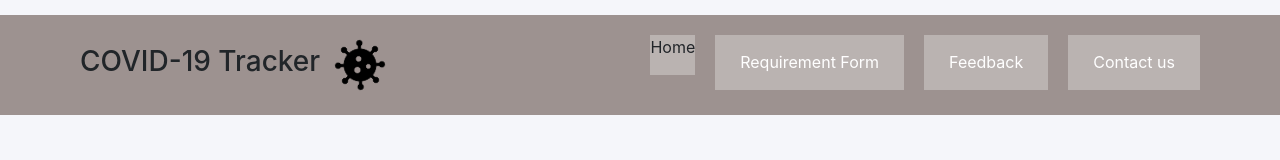
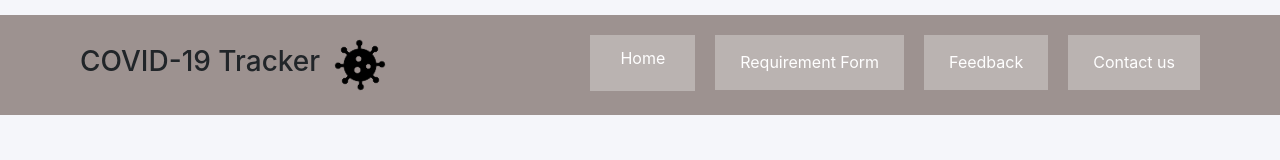
Before and after one commit to aman9995/Tracker, a React (Create React App) app: page / in a window 1280 px wide. Shown: the top 160 px of the page. Built offline with nearby package versions, Linux system fonts and the light colour scheme; no server answers.

Commit message:
Update Header.css

```diff
--- a/src/Box/Header.css
+++ b/src/Box/Header.css
@@ -33,6 +33,14 @@
     display: block;
     text-decoration: none;
   }
+ .header-right p {
+    line-height: 33px;
+    padding: 0 30px;
+    color: white;
+    display: block;
+    text-decoration: none;
+    margin-top: 7px;
+  }
   .header-left{
       float: left;
       margin : 20px 10px;
```
